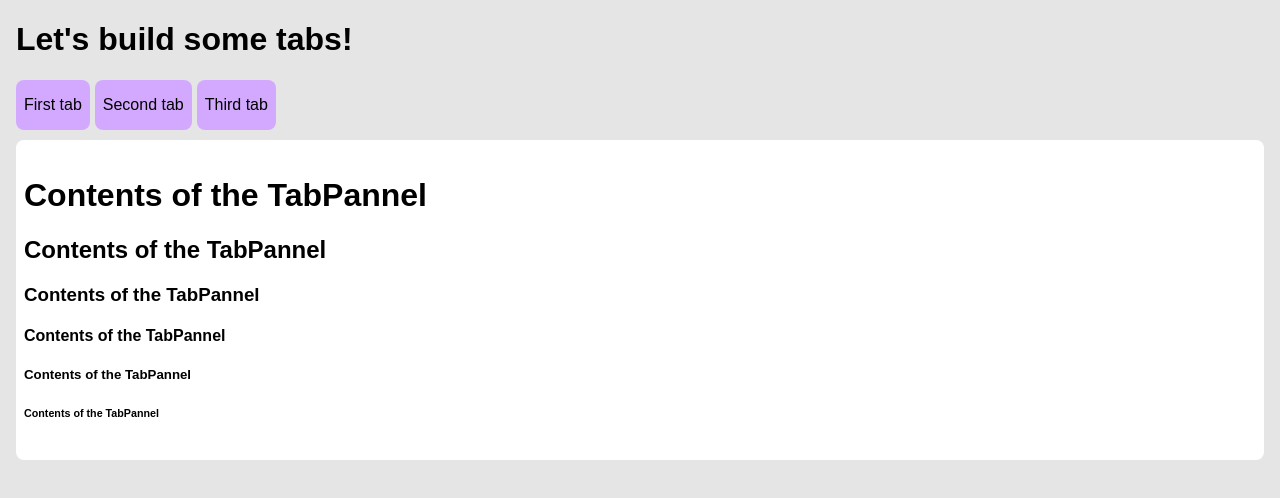
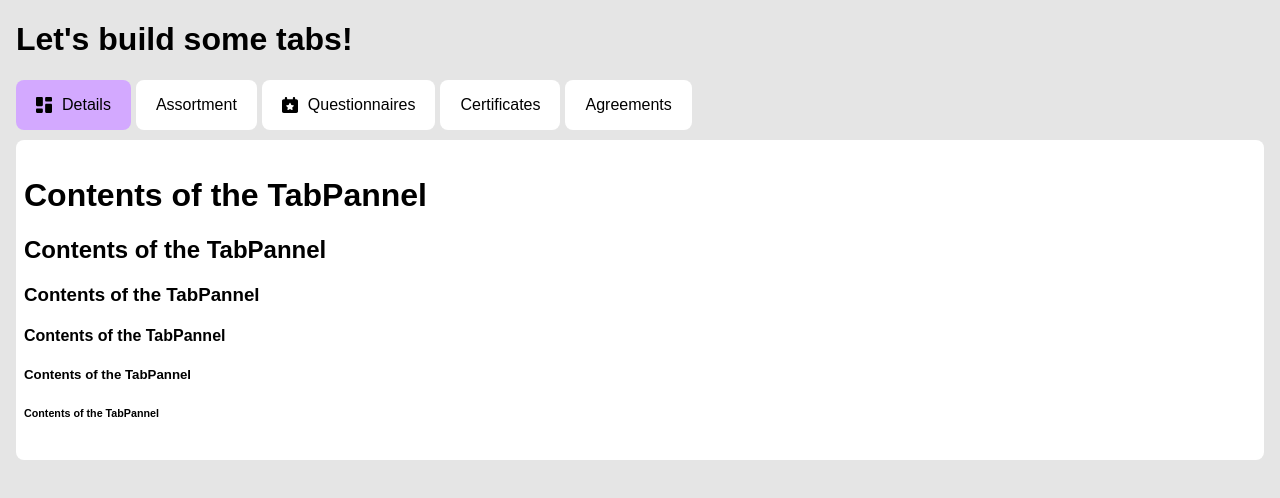
Before and after one commit to justlucdewit/nfo-test-2026, a Vue app: page / in a window 1280 px wide. Shown: the top 498 px of the page. Built offline with nearby package versions, Linux system fonts and the light colour scheme.

Commit message:
Added functionality for icons

```diff
--- a/src/components/TabbedContent.vue
+++ b/src/components/TabbedContent.vue
@@ -3,20 +3,41 @@ import { ref } from 'vue';
 
 const tabs = ref([
     {
-        title: "First tab",
+        title: "Details",
+        icon: "icons/dashboard.svg"
     },
     {
-        title: "Second tab",
+        title: "Assortment",
     },
     {
-        title: "Third tab",
+        title: "Questionnaires",
+        icon: "icons/calendar-star.svg"
+    },
+    {
+        title: "Certificates",
+    },
+    {
+        title: "Agreements",
     },
 ]);
+
+const tabSelectionIndex = ref(0);
+
 </script>
 
 <template>
     <div id="tabs">
-        <div class="tab active" v-for="tab, i in tabs" :key="i">
+        <div
+            class="tab"
+            :class="{ active: tabSelectionIndex === i }"
+            v-for="tab, i in tabs"
+            :key="i"
+            @click="tabSelectionIndex = i"
+        >
+            <!-- Tab icon -->
+            <img :src="tab.icon" v-if="tab.icon" />
+
+            <!-- Title -->
             {{ tab.title }}
         </div>
     </div>
@@ -46,8 +67,9 @@ const tabs = ref([
     gap: 5px;
 
     .tab {
-        display: inline-block;
-        padding: 16px 8px;
+        display: inline-flex;
+        gap: 10px;
+        padding: 16px 20px;
         border-radius: 8px;
         background: white;
         border: #CCC;
```
Also changed, not shown: src/thoughts.md (+4 -0 lines), 1 other file (tests, documents, lock files or other folders).
